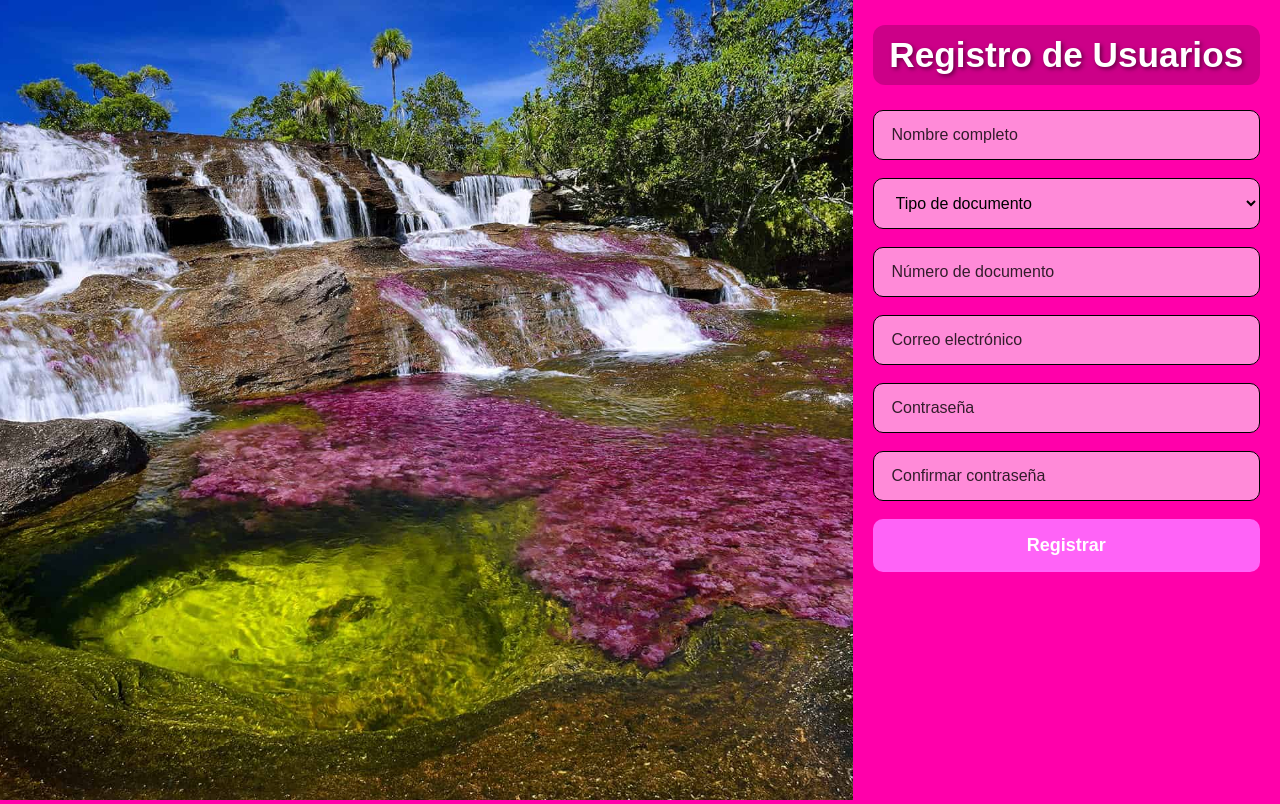
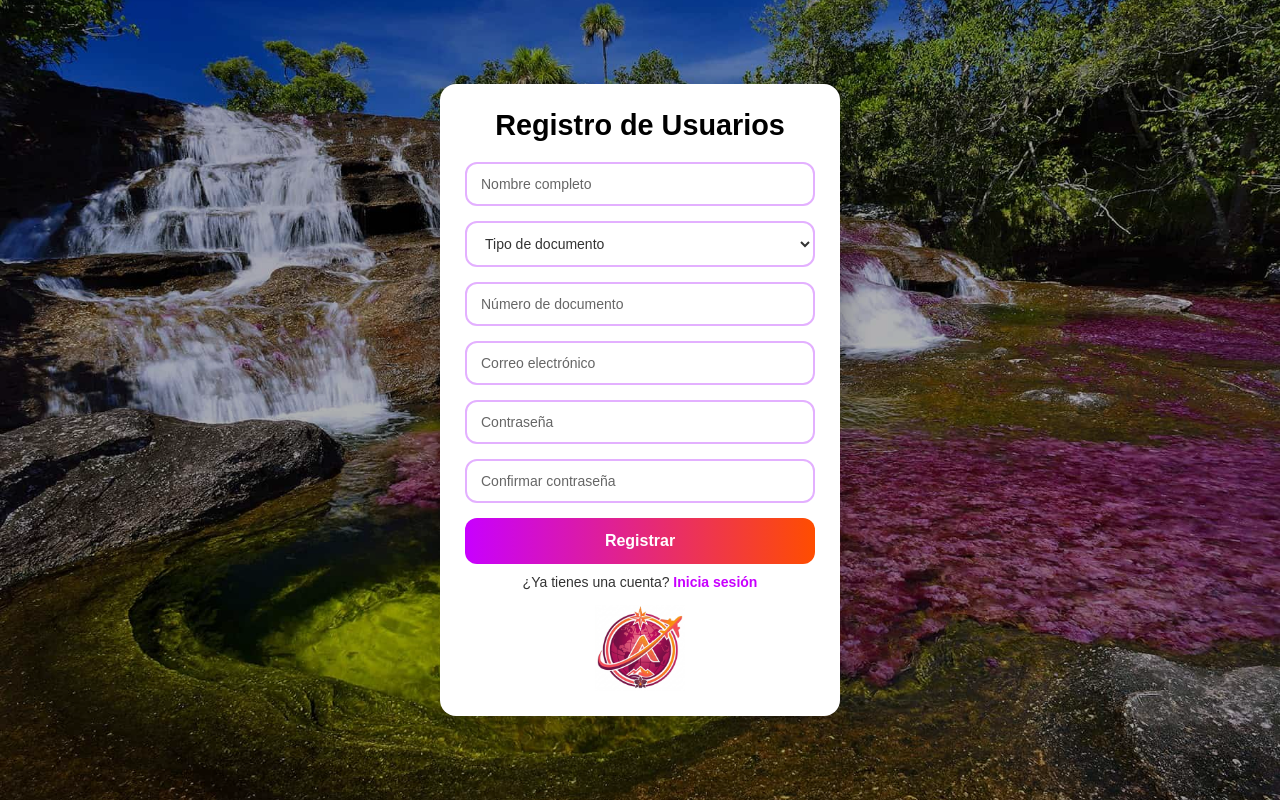
Before and after one commit to anacarmona10/dinastia, a PHP site: page /Registro.html in a window 1280 px wide. Run offline with PHP 8.4, Linux system fonts and the light colour scheme.

Commit message:
Cambios internos

```diff
--- a/Login.html
+++ b/Login.html
@@ -27,7 +27,7 @@
         <button type="submit">Ingresar</button>
 
         <p class="registro">
-            ¿No tienes cuenta? <a href="#">Regístrate</a>
+            ¿No tienes cuenta? <a href="Registro.html">Regístrate</a>
         </p>
 
     </form>
--- a/Registro.html
+++ b/Registro.html
@@ -5,7 +5,7 @@
     <meta name="viewport" content="width=device-width, initial-scale=1.0">
     <title>Registro de Usuarios</title>
     <link rel="stylesheet" href="https://cdnjs.cloudflare.com/ajax/libs/font-awesome/6.0.0-beta3/css/all.min.css">
-    <link rel="stylesheet" href="style.css">
+    <link rel="stylesheet" href="style_registro.css">
 </head>
 <body>
     <div class="main-wrapper">
@@ -34,8 +34,13 @@
                     <input type="password" placeholder="Confirmar contraseña" required>
 
                     <button type="submit">Registrar</button>
+                    <p class="registro">
+                        ¿Ya tienes una cuenta? <a href="Login.html">Inicia sesión</a>
+                    </p>
+                    <div class="logo-container">
+                        <img src="imagenes/Logo Dinastia AMV 2.png" alt="Logo Dinastia AMV 2">
+                    </div>
                 </form>
             </div>
-    </script>
 </body>
 </html>
--- a/style.css
+++ /dev/null
@@ -1,118 +0,0 @@
-* {
-    box-sizing: border-box;
-    margin: 0;
-    padding: 0;
-}
-
-body {
-    font-family: Arial, sans-serif;
-    background: #000;
-    display: flex;
-    justify-content: center;
-    align-items: center;
-    height: 100vh;
-}
-
-.main-wrapper {
-    display: flex;
-    width: 100vw;
-    height: 100vh;
-    background-color: #2b2b40;
-}
-
-.image-side {
-    flex: 2.2;
-    background-color: #1e1e2f;
-    overflow: hidden;
-}
-
-.image-side img {
-    width: 100%;
-    height: 100%;
-    object-fit: cover;
-}
-
-.content-side {
-    flex: 1;
-    background-color: #ff00aa;
-    padding: 25px 20px;
-    overflow-y: auto;
-    display: flex;
-    flex-direction: column;
-    gap: 25px;
-}
-
-.registro-container {
-    width: 100%;
-}
-
-.registro-container h2 {
-    color: white;
-    text-align: center;
-    margin-bottom: 25px;
-    font-size: 2.2rem;
-    text-shadow: 2px 2px 4px rgba(0,0,0,0.5);
-    background-color: rgba(0,0,0,0.2);
-    padding: 10px;
-    border-radius: 12px;
-}
-
-.registro-container input,
-.registro-container select {
-    width: 100%;
-    padding: 15px 18px;
-    margin-bottom: 18px;
-    border-radius: 10px;
-    border: 1px solid black;
-    background: #ff8ad8;
-    color: black;
-    font-size: 16px;
-}
-
-.registro-container input::placeholder {
-    color: black;
-    opacity: 0.8;
-}
-
-.registro-container select option {
-    background: #1c1c2e;
-    color: white;
-}
-
-.registro-container input:focus,
-.registro-container select:focus {
-    outline: none;
-    border-color: #6c63ff;
-    box-shadow: 0 0 0 3px rgba(108, 99, 255, 0.3);
-}
-
-.registro-container button {
-    width: 100%;
-    padding: 16px;
-    border: none;
-    border-radius: 10px;
-    background: #ff63f7;
-    color: white;
-    font-size: 18px;
-    font-weight: 600;
-    cursor: pointer;
-}
-
-.registro-container button:hover {
-    background: #d84fc0;
-    transform: scale(1.02);
-}
-
-@media (max-width: 900px) {
-    .main-wrapper {
-        flex-direction: column;
-    }
-
-    .image-side {
-        height: 30vh;
-    }
-
-    .content-side {
-        height: 70vh;
-    }
-}
--- /dev/null
+++ b/style_registro.css
@@ -0,0 +1,192 @@
+* {
+    box-sizing: border-box;
+    margin: 0;
+    padding: 0;
+}
+
+body {
+    font-family: Arial, sans-serif;
+    height: 100vh;
+}
+
+/* CONTENEDOR PRINCIPAL */
+.main-wrapper {
+    width: 100vw;
+    height: 100vh;
+    position: relative;
+}
+
+/* IMAGEN DE FONDO */
+.image-side {
+    position: absolute;
+    width: 100%;
+    height: 100%;
+    z-index: 1;
+}
+
+.image-side img {
+    width: 100%;
+    height: 100%;
+    object-fit: cover;
+}
+
+/* CAPA OSCURA SOBRE LA IMAGEN */
+.image-side::after {
+    content: "";
+    position: absolute;
+    width: 100%;
+    height: 100%;
+    background: rgba(0, 0, 0, 0.3);
+    top: 0;
+    left: 0;
+}
+
+/* FORMULARIO CENTRADO */
+.content-side {
+    position: absolute;
+    top: 50%;
+    left: 50%;
+    transform: translate(-50%, -50%);
+
+    z-index: 2;
+
+    background: #ffffff;
+    padding: 25px 25px;
+    border-radius: 16px;
+
+    width: 100%;
+    max-width: 400px;
+
+    box-shadow: 0 10px 30px rgba(0,0,0,0.3);
+}
+
+/* CONTENEDOR FORM */
+.registro-container {
+    width: 100%;
+}
+
+/* TÍTULO */
+.registro-container h2 {
+    margin-bottom: 20px;
+    color: #000;
+    font-size: 1.8rem;
+    text-align: center;
+}
+
+/* LABELS */
+.form-group label {
+    display: block;
+    margin-bottom: 6px;
+    font-size: 14px;
+    color: #2d2d2d;
+    font-weight: 600;
+}
+
+/* INPUTS */
+.registro-container input,
+.registro-container select {
+    width: 100%;
+    padding: 12px 14px;
+    margin-bottom: 15px;
+    border-radius: 12px;
+    border: 2px solid #e3b0ff;
+    background: #ffffff;
+    color: #333;
+    font-size: 14px;
+    transition: all 0.3s ease;
+}
+
+/* PLACEHOLDER */
+.registro-container input::placeholder {
+    color: #666;
+}
+
+/* FOCUS */
+.registro-container input:focus,
+.registro-container select:focus {
+    outline: none;
+    border-color: #d100ff;
+    box-shadow: 0 0 0 3px rgba(209, 0, 255, 0.25);
+}
+
+/* SELECT */
+.registro-container select option {
+    background: #1c1c2e;
+    color: white;
+}
+
+/* BOTÓN */
+.registro-container button {
+    width: 100%;
+    padding: 14px;
+    border: none;
+    border-radius: 12px;
+    background: linear-gradient(to right, #c800ff, #ff4d00);
+    color: white;
+    font-size: 16px;
+    font-weight: bold;
+    cursor: pointer;
+    transition: 0.3s;
+}
+
+.registro-container button:hover {
+    opacity: 0.9;
+    transform: scale(1.03);
+}
+
+/* CHECKBOX */
+.checkbox {
+    display: flex;
+    align-items: center;
+    font-size: 13px;
+    margin-bottom: 15px;
+    color: #333;
+}
+
+.checkbox input {
+    margin-right: 8px;
+}
+
+/* LINKS */
+.checkbox a {
+    color: #c800ff;
+    text-decoration: none;
+}
+
+.registro {
+    text-align: center;
+    margin-top: 10px;
+    font-size: 14px;
+    color: #333;
+}
+
+.registro a {
+    color: #c800ff;
+    font-weight: bold;
+    text-decoration: none;
+}
+
+/* LOGO */
+.logo-container {
+    margin-top: 15px;
+    display: flex;
+    justify-content: center;
+}
+
+.logo-container img {
+    width: 90px;
+    opacity: 0.95;
+    transition: transform 0.3s ease;
+}
+
+.logo-container img:hover {
+    transform: scale(1.05);
+}
+
+/* RESPONSIVE */
+@media (max-width: 500px) {
+    .content-side {
+        width: 90%;
+        padding: 20px;
+    }
+}
```
Also changed, not shown: script.js (added, +20 -0 lines), style_login.css (+44 -24 lines), imagenes/Iglesia.jpg (added), imagenes/Imágen avión Dinastia AMV.png (added), imagenes/Logo Dinastia AMV 2.png (added), imagenes/Logo Dinastia AMV.png (added).
